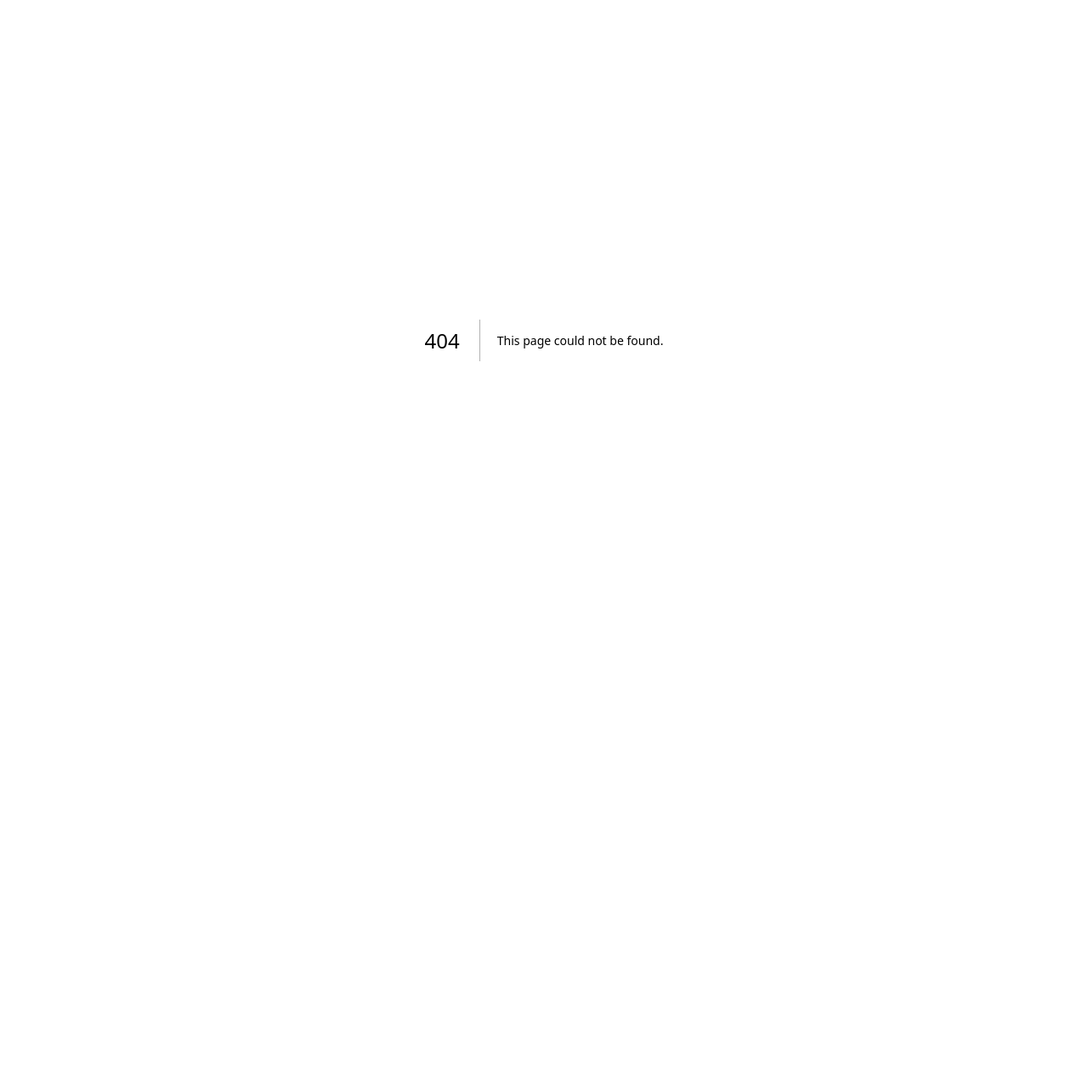
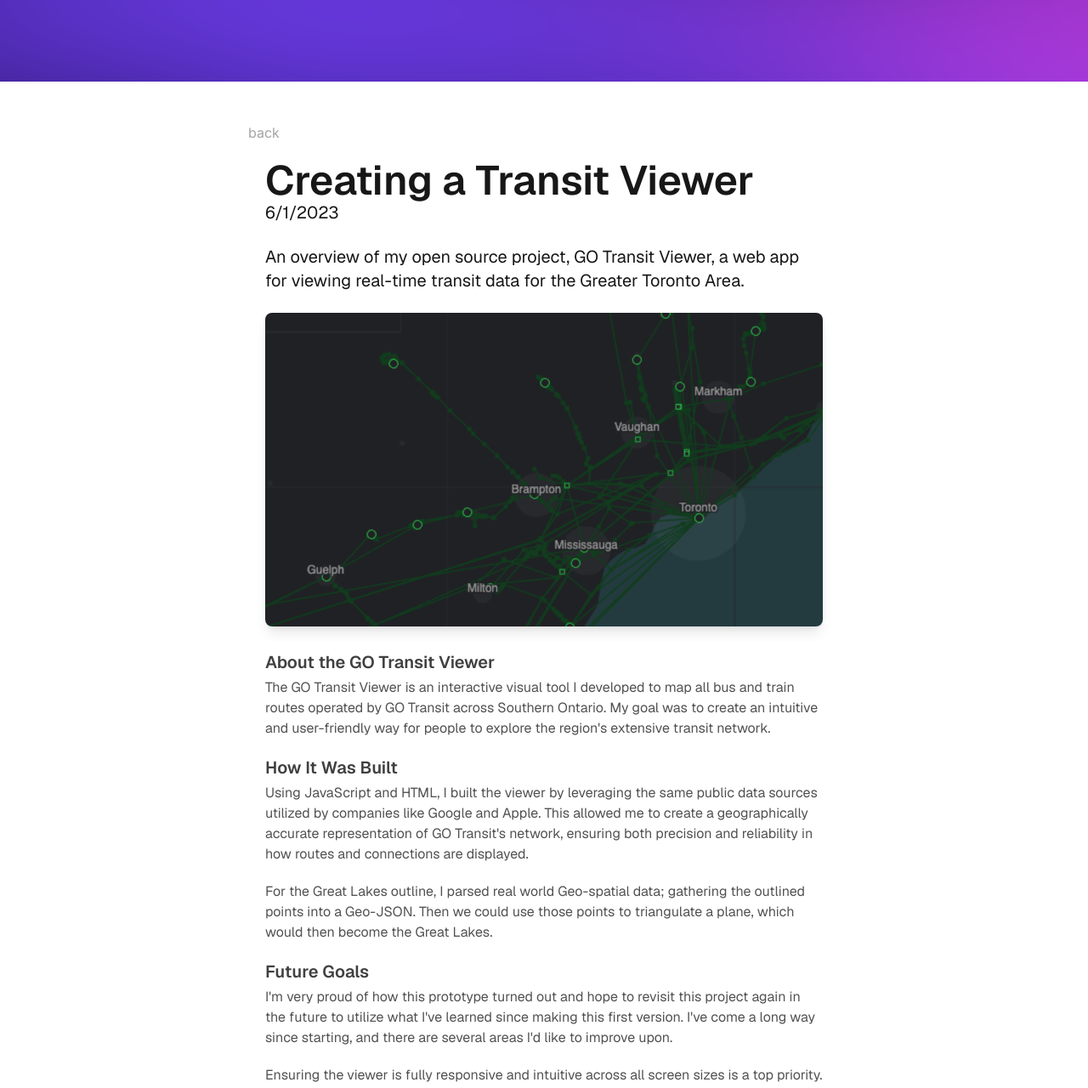
Before and after one commit to alexeckardt/MyWebsite, a Next.js app: page /blog/go-transit-viewer in a window 1280 px wide. Before the commit this address had no page. Shown: the top 1280 px of the page at 85% size. Before the commit the page ends 800 px from the top, so only its background shows below. Built offline with nearby package versions, Linux system fonts and the light colour scheme; a web font is replaced by a local one; what @iconify/tailwind4 would draw is missing.

Commit message:
Some blog posts

```diff
--- /dev/null
+++ b/src/app/blog/go-transit-viewer/meta.json
@@ -0,0 +1,6 @@
+{
+  "title": "Creating a Transit Viewer",
+  "date": "2023-06-01",
+  "description": "An overview of my open source project, GO Transit Viewer, a web app for viewing real-time transit data for the Greater Toronto Area.",
+  "tag": "project_review"
+}
--- /dev/null
+++ b/src/app/blog/go-transit-viewer/page.tsx
@@ -0,0 +1,43 @@
+import { BlogPostShell } from "@/components/BlogPostShell";
+import {CodeBlock} from "@/components/CodeBlock";
+import { useLocation } from "react-router-dom";
+import metadata from "./meta.json";
+
+export default function BlogPost() {
+  return (
+    <BlogPostShell
+      metadata={metadata}
+      imageUrl={"/images/projects/gotransit_highres.png"}
+    >
+    <h2>About the GO Transit Viewer</h2>
+    <p>
+      The GO Transit Viewer is an interactive visual tool I developed to map all bus and train routes operated by GO Transit across Southern Ontario. My goal was to create an intuitive and user-friendly way for people to explore the region's extensive transit network.
+    </p>
+
+    <h2>How It Was Built</h2>
+    <p>
+      Using JavaScript and HTML, I built the viewer by leveraging the same public data sources utilized by companies like Google and Apple. This allowed me to create a geographically accurate representation of GO Transit's network, ensuring both precision and reliability in how routes and connections are displayed.
+    </p>
+
+    <p>For the Great Lakes outline, I parsed real world Geo-spatial data; gathering the outlined points into a Geo-JSON. Then we could use those points to triangulate a plane, which would then become the Great Lakes.</p>
+
+    <h2>Future Goals</h2>
+    <p>
+      I'm very proud of how this prototype turned out and hope to revisit this project again in the future to utilize what I've learned since making this first version. I've come a long way since starting, and there are several areas I'd like to improve upon.
+    </p>
+    <p>
+      Ensuring the viewer is fully responsive and intuitive across all screen sizes is a top priority. Although, all map applications on Mobile Devices use an App, and not the browser -- and I think this experience taught me why.
+    </p>
+    <p>
+      Second, I aim to fix inconsistencies with zooming and enhance the overall navigation experience. This includes better iconography for stations and stops to make the map more visually appealing and easier to understand from more zoomed in views. This also includes potentially mapping out greens spaces and (smaller) bodies of water to provide better context for users.
+    </p>
+    <p>
+      Third, I would like to add more detailed information about each route and stop, providing users with a richer and more informative experience. Additionally, I want to expand the scope of the project to include transit systems beyond GO Transit, such as the TTC, MiWay, and others, to create a comprehensive regional transit map.
+    </p>
+    <p>
+      Finally, I want to focus on improving performance, especially when rendering large numbers of routes. Optimizing the viewer for speed and efficiency will ensure it remains a reliable tool for users.
+    </p>
+
+    </BlogPostShell>
+  );
+}
--- /dev/null
+++ b/src/app/blog/pinball-pioneer/meta.json
@@ -0,0 +1,6 @@
+{
+  "title": "Winning the Largest Game Jam - A Pinball Pioneer",
+  "date": "2025-10-05",
+  "description": "A look back on my journey to winning the 2023 GMTK Game Jam with my game \"Pinball Pioneer.\"",
+  "tag": "retrospective"
+}
--- /dev/null
+++ b/src/app/blog/pinball-pioneer/page.tsx
@@ -0,0 +1,80 @@
+import { BlogPostShell } from "@/components/BlogPostShell";
+import { CodeBlock } from "@/components/CodeBlock";
+import Image from "next/image"; // Import Next.js Image component
+import metadata from "./meta.json";
+
+export default function BlogPost() {
+  return (
+    <BlogPostShell
+      metadata={metadata}
+      imageUrl={"/images/projects/pinball_highres.png"}
+    >
+      <p>
+        <strong>Pinball Pioneer</strong> is my fast-paced, risk-reward pinball adventure created in just 48 hours for a game jam.
+        This post covers the time-boxed process, how I approached the title screen, and the motivation that kept me shipping.
+      </p>
+
+      <h2>Motivation</h2>
+      <p><strong>Constraints force clarity.</strong> Not only did I only have 48 hours, I had to settle quickly on an idea that fit the theme of "Roles Reversed."</p>
+
+      <p><strong>What does that even mean?</strong> It took me about an hour, but I was able to come up with something I liked, based on a trip to an arcade bar I had coincidentally gone to a few days prior.</p>
+
+      <p>In pinball, you usually control flippers to keep the ball in play, trying to score points as the ball passes between obsticles.</p>
+
+      <p> Initially, I thought about making the player be the ball, but the more I thought about the logistics of that, I had the thought; "What if you <span className="italics">made</span> the level?"</p>
+
+      <p>So I did. I made a pinball game not where you control the flippers, but a little construction worker to design the level by moving obsticles to protect the holes from balls scoring them.</p>
+
+
+      <h2>The 48-Hour Sprint</h2>
+
+      <p><em>Hour 0-6:</em> Prototyped the core: ball motion, flippers, and collisions. I used simple circles/segments and tuned restitution before any art.</p>
+      <p><em>Hour 6-18:</em> Built level geometry and added early juice: screen shake on bumper hits.</p>
+      <p><em>Hour 18-25:</em> Nap Time! I took my rest here as I didn't want to burn out on the first day.</p>
+      <p><em>Hour 25-42:</em> Title screen + pause menu, basic SFX pass, and polish (ball trails, subtle bloom).</p>
+      <p><em>Hour 42-48:</em> Final balance, bug triage, packaging, and itch page copy.</p>
+
+      <p>Funilly enough, as I got closer and closer to my regular bed-time on the second night, I felt a surge of energy - I didn't want to stop. I pished through all the way until submission at 8AM.</p>
+      <p>My so-called "friends" then decided to drag me to Toronto after this (just kidding, I wanted to go - they supported me with late night Ice Capps); At the end of our excursion, I ended up staying up for 32 hours straight, my all time record.</p>
+
+      <Image
+        src="/images/projects/pinball_ss_1.png"
+        alt="Screenshot of Pinball Pioneer gameplay"
+        width={800} // Adjust width
+        height={600} // Adjust height
+      />
+
+      <h2>Designing the Core Loop</h2>
+      <p>
+        The loop is simple: <em>Gather the construction themed obsticles → block lanes that could lead to the "player" scoring points → test your layout → make sure no more than 3 balls go in</em>.
+      </p>
+
+
+      <h2>What Went Right / What I'd Change</h2>
+      <p><strong>Went right:</strong> small scope, tactile feedback, and a single compelling risk mechanic.</p>
+      <p><strong>Next time:</strong> More levels, and some more variations (rails for balls to glide along, just like they have in real life) schedule a second pass on accessibility (color-blind lamp set, remappable keys).</p>
+
+
+      <h2>Results</h2>
+      <p>After the judging period from the community, I ended up in 7th place, out of 7000 entries. This let me </p>
+
+      <p>I got a lot of feedback, many of it being that I should have embedded my game into the website instead of making a stand-alone application. This would probably have let me reach more people, so I definetly will keep that in mind for my next game jam entry.</p>
+
+      <p>The following is by Mark Brown (the creator and organizer of this jam), and it's his review of his favourite 20 games. This was super amazing for me</p>
+      <p>I may not have been on of his favourites, but I'm featured at 2:51 !</p>
+
+
+      <div className="mb-8">
+        <iframe width="560" height="315" src="https://www.youtube-nocookie.com/embed/tYxZ_LOlFnU?si=O-Li7vmiTFGBi9XN" title="YouTube video player" frameBorder="0" allow="accelerometer; autoplay; clipboard-write; encrypted-media; gyroscope; picture-in-picture; web-share" referrerPolicy="strict-origin-when-cross-origin" allowFullScreen></iframe>
+      </div>
+
+
+      <h2>Want to play it yourself?</h2>
+      <p>
+        <a href="https://alexeckardt.itch.io/pinball-pioneer" target="_blank" rel="noopener noreferrer">
+          Play Pinball Pioneer on itch.io
+        </a>
+      </p>
+    </BlogPostShell>
+  );
+}
--- a/src/app/globals.css
+++ b/src/app/globals.css
@@ -100,7 +100,7 @@
 }
 
 .blog>p {
-  @apply font-sans mb-5 text-base/6
+  @apply font-sans mb-5 text-base/6 text-gray-600 dark:text-gray-400
 }
 
 .blog > .codearea {
--- a/src/components/BlogPostLink.tsx
+++ b/src/components/BlogPostLink.tsx
@@ -7,18 +7,19 @@
 export const BlogPostLink = ({ post }: BlogPostLinkProps) => {
 
     console.log(post);
-    let tagCol = "blue-500";
-    switch (post.tag) {
+    let tagCol = "#3b82f6"; // default to blue
+    switch (post.tag?.toLowerCase()) {
         case "project":
-            tagCol = "purple-500";
+            tagCol = "#a855f7";
             break;
         case "review":
-            tagCol = "yellow-500";
+            tagCol = "#eab308";
             break;
         case "project review":
-            tagCol = "green-500";
+            tagCol = "#2ab844";
             break;
     }
+    console.log(tagCol);
 
     return (
         <a href={`/blog/${post.slug}`} key={post.slug} className="bloglink group">
@@ -26,7 +27,7 @@
             <div className="flex justify-between items-center w-full">
                 <h4 className="text-lg font-light">{post.title}</h4>
                 {post.tag && (
-                    <p className={`text-xs text-${tagCol} px-2 py-1 rounded-full border opacity-80 group-hover:opacity-100`}>{post.tag}</p>
+                    <p style={{color: `${tagCol}`}}className={`text-xs px-2 py-1 rounded-full border opacity-80 group-hover:opacity-100`}>{post.tag}</p>
                 )}
             </div>
 
--- a/src/components/BlogPostShell.tsx
+++ b/src/components/BlogPostShell.tsx
@@ -1,7 +1,8 @@
 import { ReactNode } from "react";
 import { AppShell } from "./AppShell";
+import Image from "next/image";
 
-export const BlogPostShell = ({ children, metadata, videoUrl, ...props }: any) => {
+export const BlogPostShell = ({ children, metadata, videoUrl, imageUrl, ...props }: any) => {
 
     let { title, description, date } = metadata;
     date = new Date(date).toLocaleDateString();
@@ -24,6 +25,14 @@
                 ></iframe>
             }
 
+            {imageUrl &&
+                <Image src={imageUrl}
+                    alt={title}
+                    width={800}
+                    height={400}
+                    className="rounded-lg mb-5 shadow-lg cover" />
+            }
+
             <div className="blog w-full">
                 {children}
             </div>
```
Also changed, not shown: public/images/projects/pinball_ss_1.png (added), public/images/projects/pinball_ss_2.png (added), src/app/page.tsx (line endings or trailing spaces).
